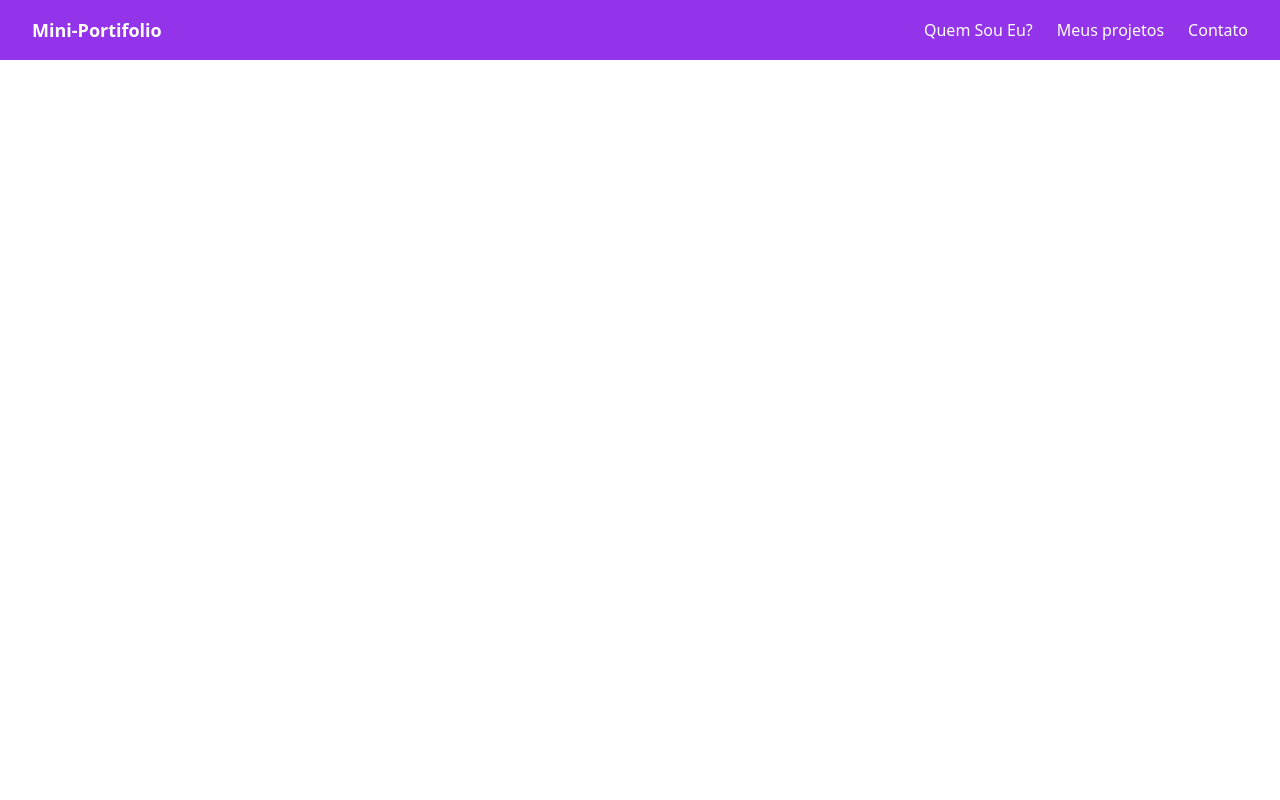
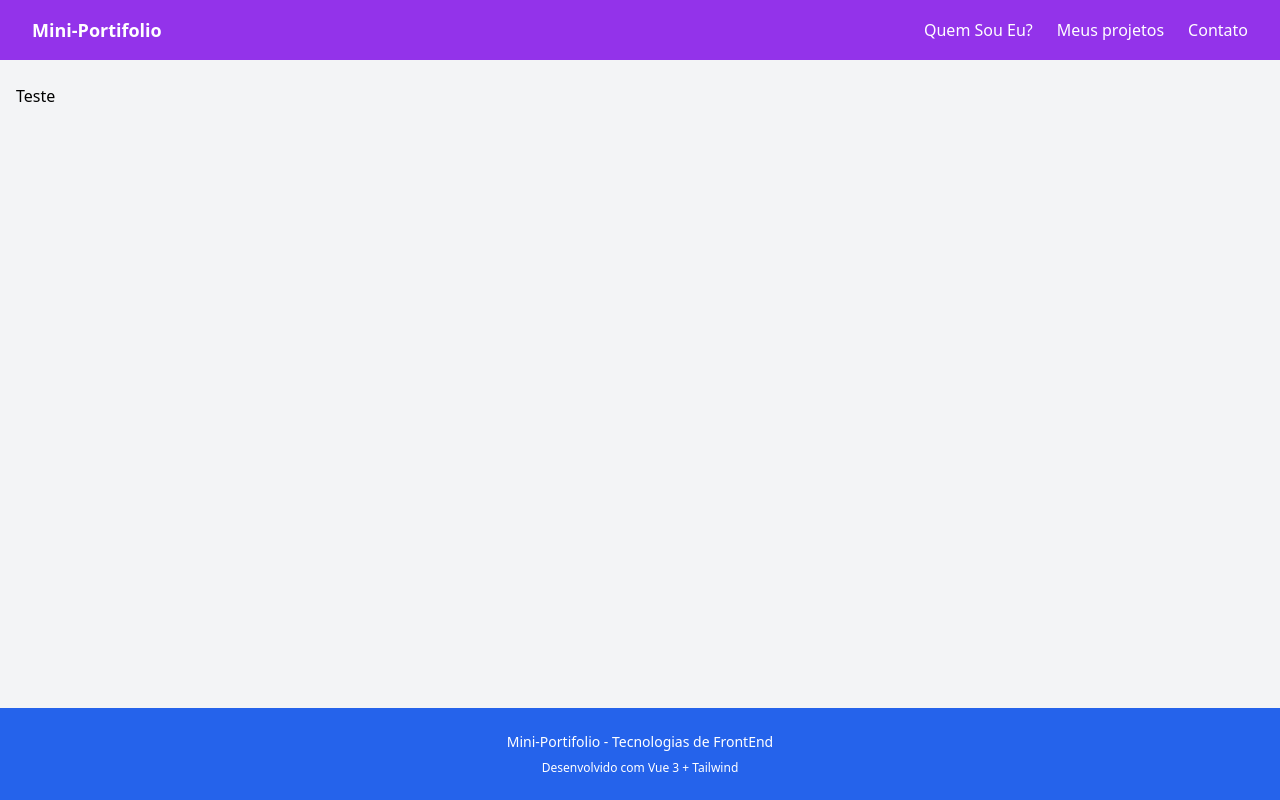
Before and after one commit to takiguchii/Mini-Portifolio, a Vue app in the folder Portifolio/: page / in a window 1280 px wide. Built offline with nearby package versions, Linux system fonts and the light colour scheme.

Commit message:
fix: Correcting the position of ( footer ) and adding ( router )

```diff
--- a/Portifolio/src/App.vue
+++ b/Portifolio/src/App.vue
@@ -4,5 +4,12 @@ import Footer from './components/FooterComponent.vue'
 </script>
 
 <template>
-  <Navbar />
+  <div class="flex flex-col min-h-screen bg-gray-100">
+    <Navbar />
+    <div class="main container mx-auto px-4 py-6 flex-grow">
+      <router-view></router-view>
+
+    </div>
+    <Footer class="sticky bottom-0" />
+  </div>
 </template>
--- a/Portifolio/src/components/FooterComponent.vue
+++ b/Portifolio/src/components/FooterComponent.vue
@@ -1,6 +1,6 @@
 <template>
     <footer class="bottom-0 w-full bg-blue-600 text-white py-6 text-center mt-12">
-        <p class="text-sm">{{ new Date().getFullYear() }} Mini-Portifolio - Tecnologias de FrontEnd</p>
+        <p class="text-sm">Mini-Portifolio - Tecnologias de FrontEnd</p>
         <p class="text-xs mt-2">Desenvolvido com Vue 3 + Tailwind</p>
     </footer>
 </template>
```
